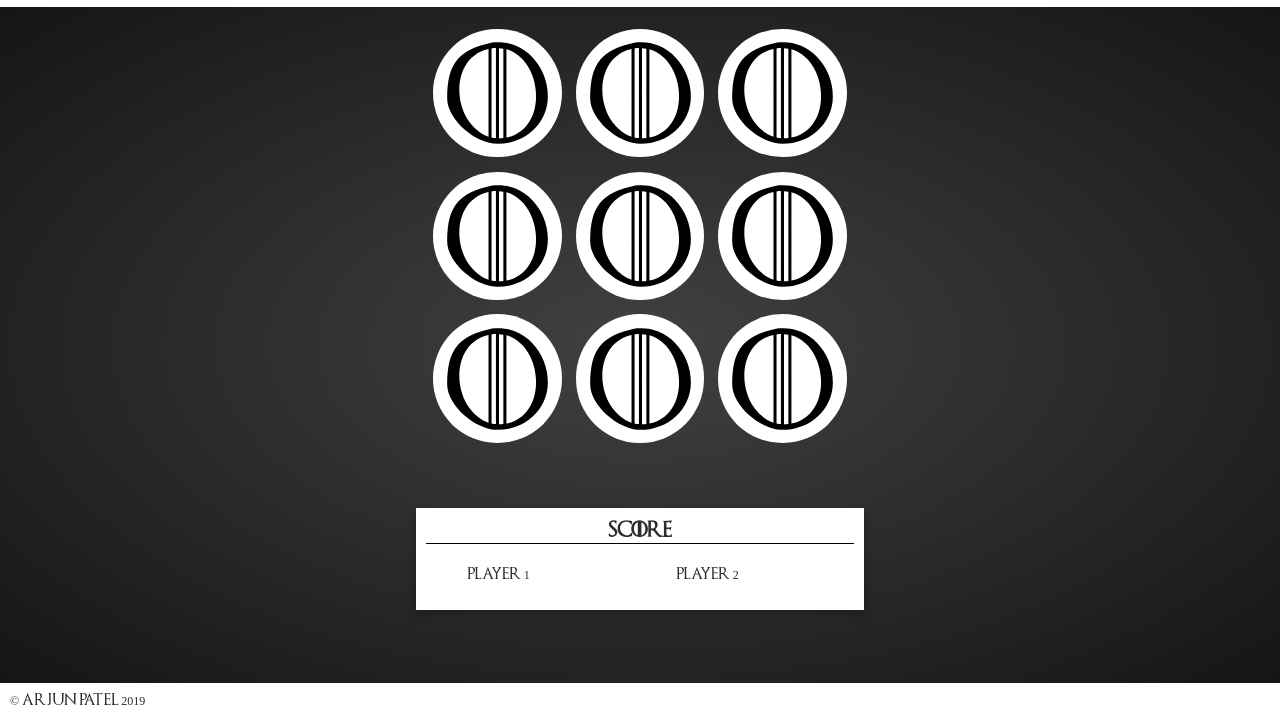
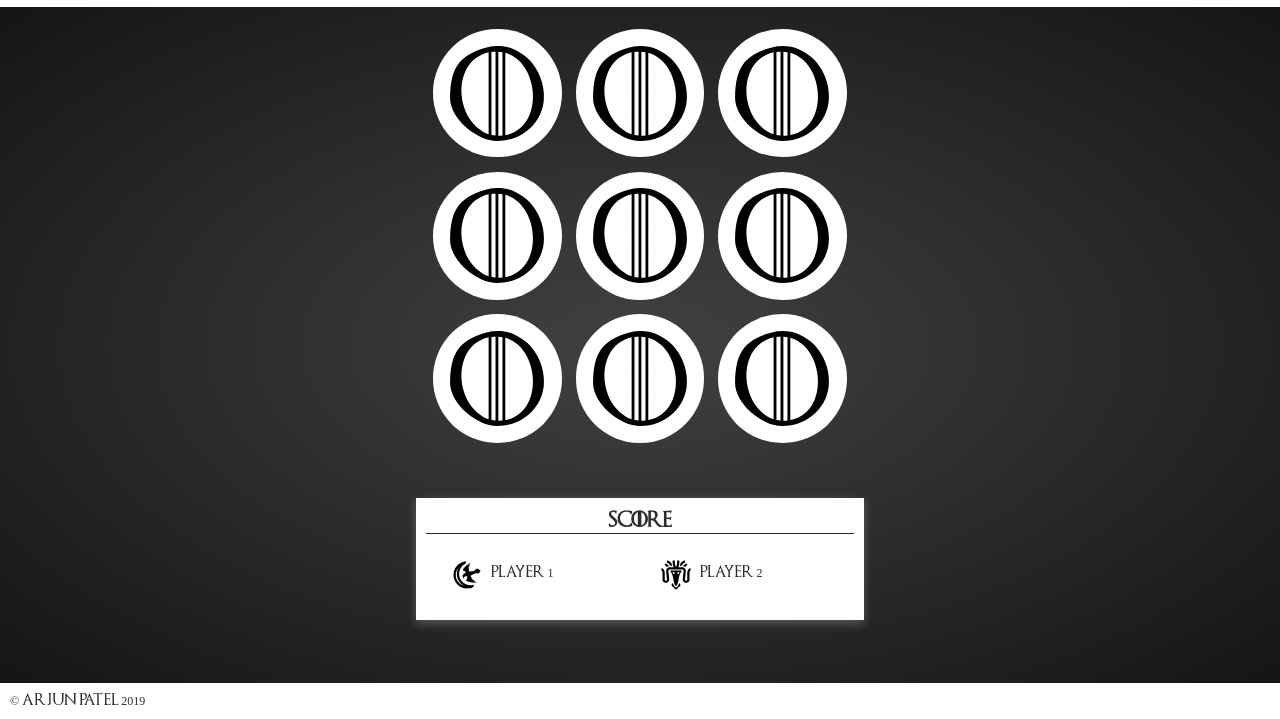
Before and after one commit to arjun555/sei-project-1, a plain HTML site: page index.html in a window 1280 px wide. Shown: the part 81-800 px from the top of the page. Drawn offline with Linux system fonts and the light colour scheme.

Commit message:
testing css response

```diff
--- a/index.html
+++ b/index.html
@@ -40,9 +40,10 @@
             <div class="scores">
                 <h2>SCORE</h2>
                 <div class="player-scores">
-                    <div class="player-score-name">Player 1</div>
+                    <!-- <div class = "player-score-icon"></div> -->
+                    <div class="player-score-name"><img src="images/Arryn House-595b40b65ba036ed117d17a2.svg">Player 1</div>
                     <div class = "player-score-box"><span class = "player1-score"></span></div>
-                    <div class="player-score-name">Player 2</div>
+                    <div class="player-score-name"><img src="images/Greyjoy House-595b40b65ba036ed117d1d3f.svg">Player 2</div>
                     <div class = "player-score-box"><span class = "player2-score"></span></div>
                 </div>
 
--- a/style.css
+++ b/style.css
@@ -52,7 +52,7 @@ footer{
     background-image: url("images/Game_of_Thrones_triple_slash_O.svg");
     background-repeat: no-repeat;
     background-position: center;
-    background-size: 80%;
+    background-size: 75%;
     /* border: 1px solid black; */
     border-radius: 50%;
     width: 30%;
@@ -141,7 +141,7 @@ section div{
     display: flex;
     flex-direction: column;
     background-color: white;
-    box-shadow: 0 4px 10px 1px rgba(0,0,0,.06), 0 3px 8px 1px rgba(0,0,0,.16);
+    box-shadow: 0 4px 10px 1px rgba(255,255,255,.06), 0 3px 8px 1px rgba(255,255,255,.16);
     color: rgb(43, 43, 43);
 }
 
@@ -153,15 +153,29 @@ section div{
 
 .player-score-name{
     font-size: 12px;
-    width: 50%;
-    text-align: right;
+    width: 75%;
+    /* text-align: right; */
     padding: 1em;
+    display: flex;
+    line-height: 2.5em;
+}
+
+.player-score-name img{
+    height: 3em;
+    width: auto;
+    padding-left: 0.5em;
+    padding-right: 0.5em;
 }
 
 .player-score-box{
     font-size: 12px;
-    width: 50%;
-    text-align: center;
+    width: 15%;
+    padding: 0.5em;
+}
+
+.player-score-icon{
+    font-size: 12px;
+    width: 25%;
     padding: 0px;
 }
 
@@ -176,7 +190,7 @@ section div{
 
 
 .scores h2{
-    border-bottom: 1px solid black;
+    border-bottom: 1px solid rgb(43, 43, 43);
     padding: 3px;
     margin-bottom: 6px;
     text-align: center;
@@ -226,3 +240,8 @@ section div{
         padding: 1em;
     }
 }
+
+
+.gameboardCell:hover{
+    background-size: 90%;
+}
```
